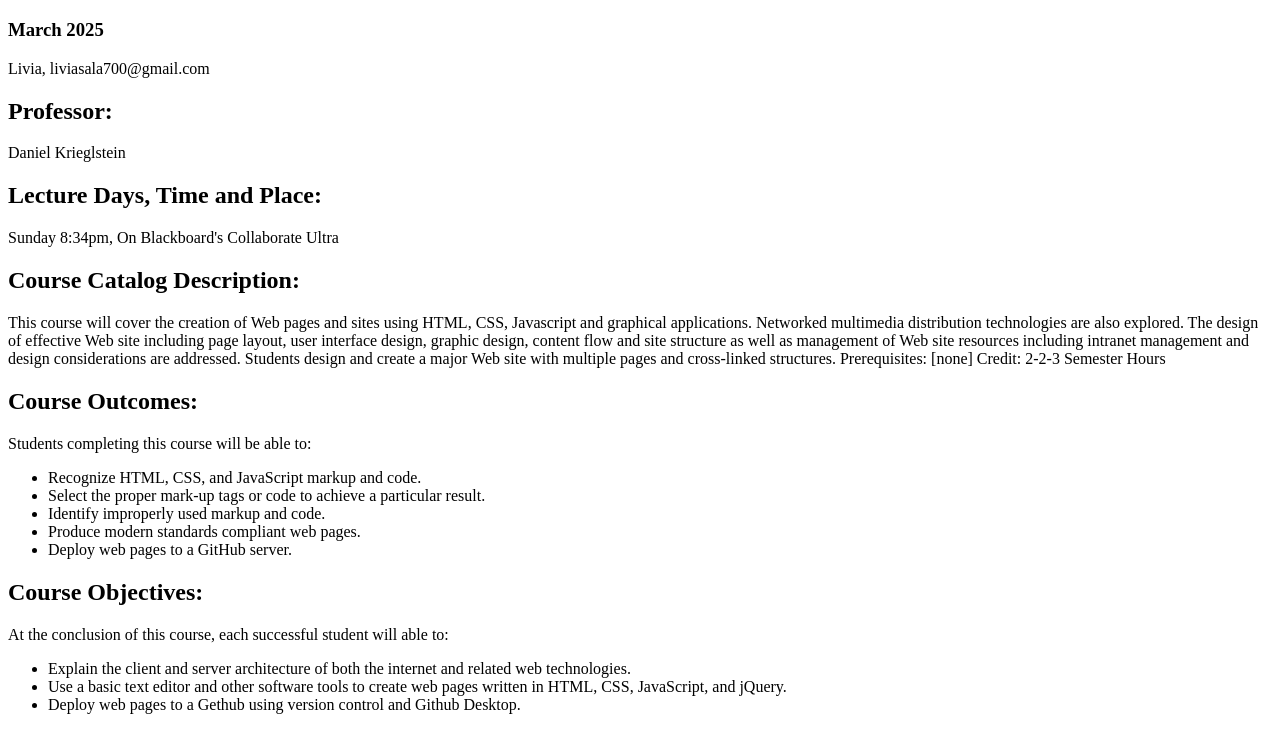
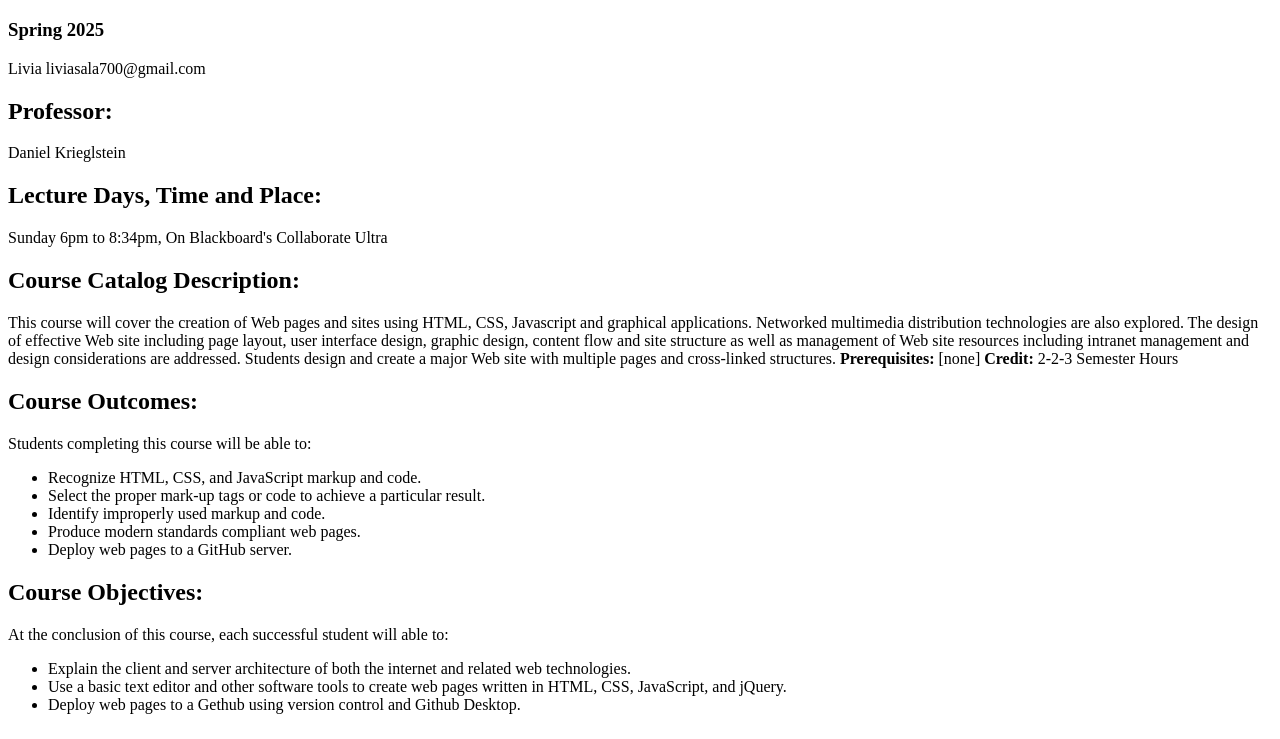
Before and after one commit to cloudsaa/webdev_lab2, a plain HTML site: page index.html in a window 1280 px wide. Shown: the part 61-800 px from the top of the page. Drawn offline with Linux system fonts and the light colour scheme.

Commit message:
Update index.html

```diff
--- a/index.html
+++ b/index.html
@@ -1,20 +1,19 @@
 <!DOCTYPE html>
 <html lang="en">
 <head>
+  <meta charset="utf-8">
   <title>ITMD-361 Internet Technologies and Web Design</title>
-		<meta charset="utf-8">
-
 </head>
 <body>
    <h1>ITMD-361 Internet Technologies and Web Design</h1>
-	<h3>March 2025</h3>
-	<p>Livia, liviasala700@gmail.com</p>
+   <h3>Spring 2025</h3>
+   <p>Livia liviasala700@gmail.com</p>
    <h2>Professor:</h2>
    <p>Daniel Krieglstein</p>
    <h2>Lecture Days, Time and Place:</h2>
-	<p>Sunday 8:34pm, On Blackboard's Collaborate Ultra</p>
+   <p>Sunday 6pm to 8:34pm, On Blackboard's Collaborate Ultra</p>
    <h2>Course Catalog Description:</h2>
-	<p>This course will cover the creation of Web pages and sites using HTML, CSS, Javascript and graphical applications. Networked multimedia distribution technologies are also explored. The design of effective Web site including page layout, user interface design, graphic design, content flow and site structure as well as management of Web site resources including intranet management and design considerations are addressed. Students design and create a major Web site with multiple pages and cross-linked structures. Prerequisites: [none] Credit: 2-2-3 Semester Hours</p>
+   <p>This course will cover the creation of Web pages and sites using HTML, CSS, Javascript and graphical applications. Networked multimedia distribution technologies are also explored. The design of effective Web site including page layout, user interface design, graphic design, content flow and site structure as well as management of Web site resources including intranet management and design considerations are addressed. Students design and create a major Web site with multiple pages and cross-linked structures. <strong>Prerequisites:</strong> [none] <strong>Credit:</strong> 2-2-3 Semester Hours</p>
    <h2>Course Outcomes:</h2>
    <p>Students completing this course will be able to:</p>
    <ul>
@@ -32,6 +31,4 @@
 	 <li>Deploy web pages to a Gethub using version control and Github Desktop.</li>
    </ul>
 </body>
-
-
 </html>
```
Lines whose indentation alone changed are shown as unchanged.
